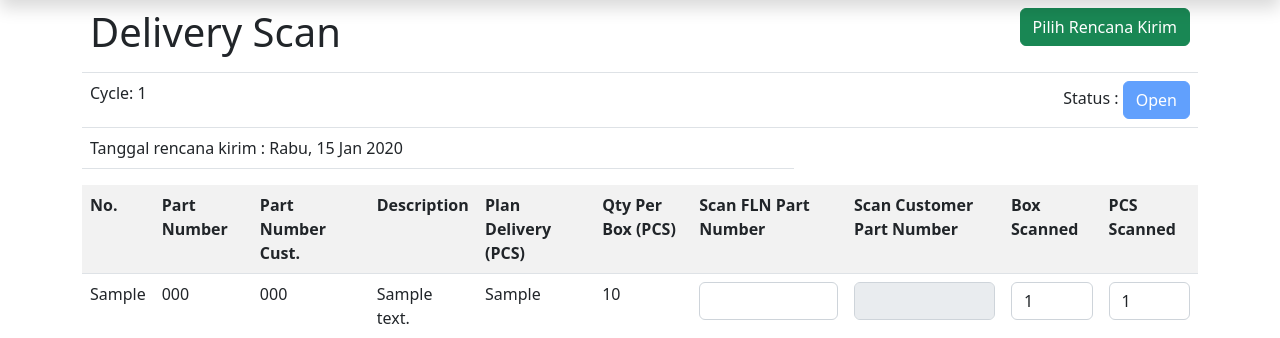
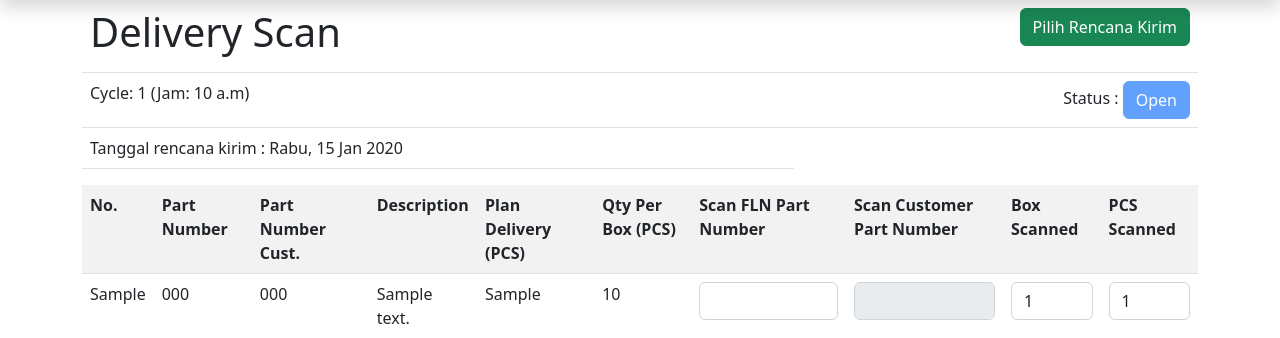
Before and after one commit to criespy/PartNumberScanner, a Django app: page /delivery/1 in a window 1280 px wide. Shown: the part 91-429 px from the top of the page. Run offline with Django 3.2, Linux system fonts and the light colour scheme; a user stored in the database is signed in; tables that the repository leaves empty hold one stand-in row (values such as "Sample post"); some libraries are stand-ins or nearby versions.

Commit message:
Tampilkan Jam di Delivery Scan

```diff
--- a/scanner/views.py
+++ b/scanner/views.py
@@ -79,6 +79,12 @@ class RencanaKirimView(LoginRequiredMixin, ListView):
     template_name = 'rencanakirim_listview.html'
     #paginate_by = 10
     queryset = RencanaKirim.objects.filter(status='Open')
+
+    #def get_context_data(self, **kwargs):
+    #    context = super(RencanaKirimView, self).get_context_data(**kwargs)
+    #    context['tanggal'] = self.queryset. .tanggal
+    #    if context['tanggal'] < date.today():
+    #        contect['warning'] = "Ya"
 
 class BuatRencanaKirim(LoginRequiredMixin, CreateView):
     model = RencanaKirim
--- a/templates/delivery.html
+++ b/templates/delivery.html
@@ -8,7 +8,7 @@
       <td class="text-end"><a href="{% url 'view_rencana_kirim' %}" class="btn btn-success">Pilih Rencana Kirim</a></td>
     </tr>
     <tr>
-      <td>Cycle: {{ object.cycle }}</td>
+      <td>Cycle: {{ object.cycle }} (Jam: {{ object.jam }})</td>
       <td class="text-end"> Status : <button id="status" type="button" value="{{ object.status }}" class="btn btn-primary" disabled>{{ object.status }}</button></td>
     </tr>
     <tr>
--- a/templates/rencanakirim_listview.html
+++ b/templates/rencanakirim_listview.html
@@ -21,7 +21,7 @@
                     <tr>
                         <td>{{ forloop.counter }}</td>
                         <!--td>{{ rk.nomor_sj }}</td-->
-                        <td>{{ rk.tanggal }}</td>
+                        <td>{{ rk.tanggal|date:"d M Y" }}</td>
                         <td>{{ rk.cycle }}</td>
                         <td>{{ rk.status }}</td>
                         <td><a type="button" href="{% url 'update_rencana_kirim' %}{{ rk.id }}" class="btn btn-secondary">edit</a></td>
```
